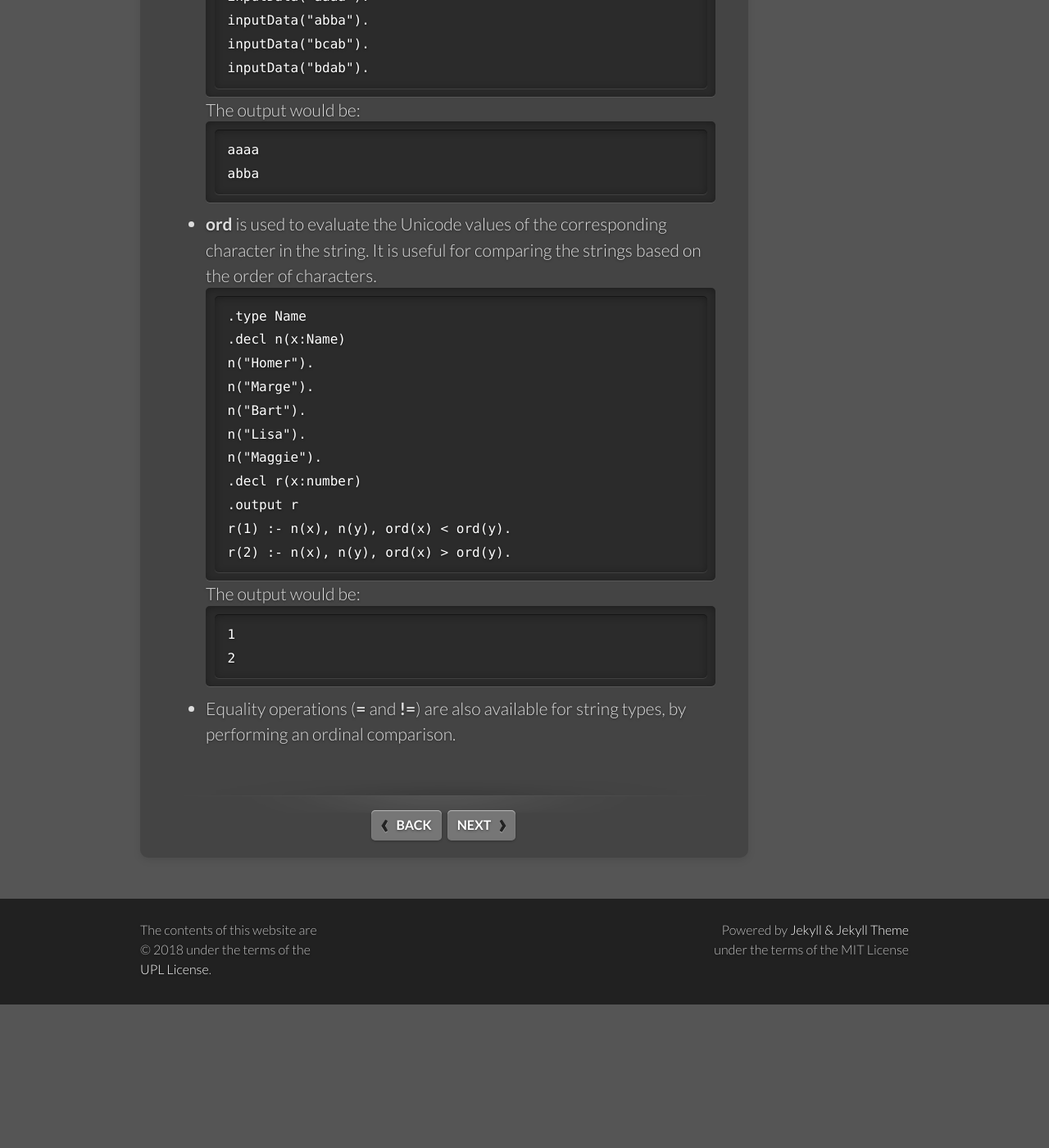
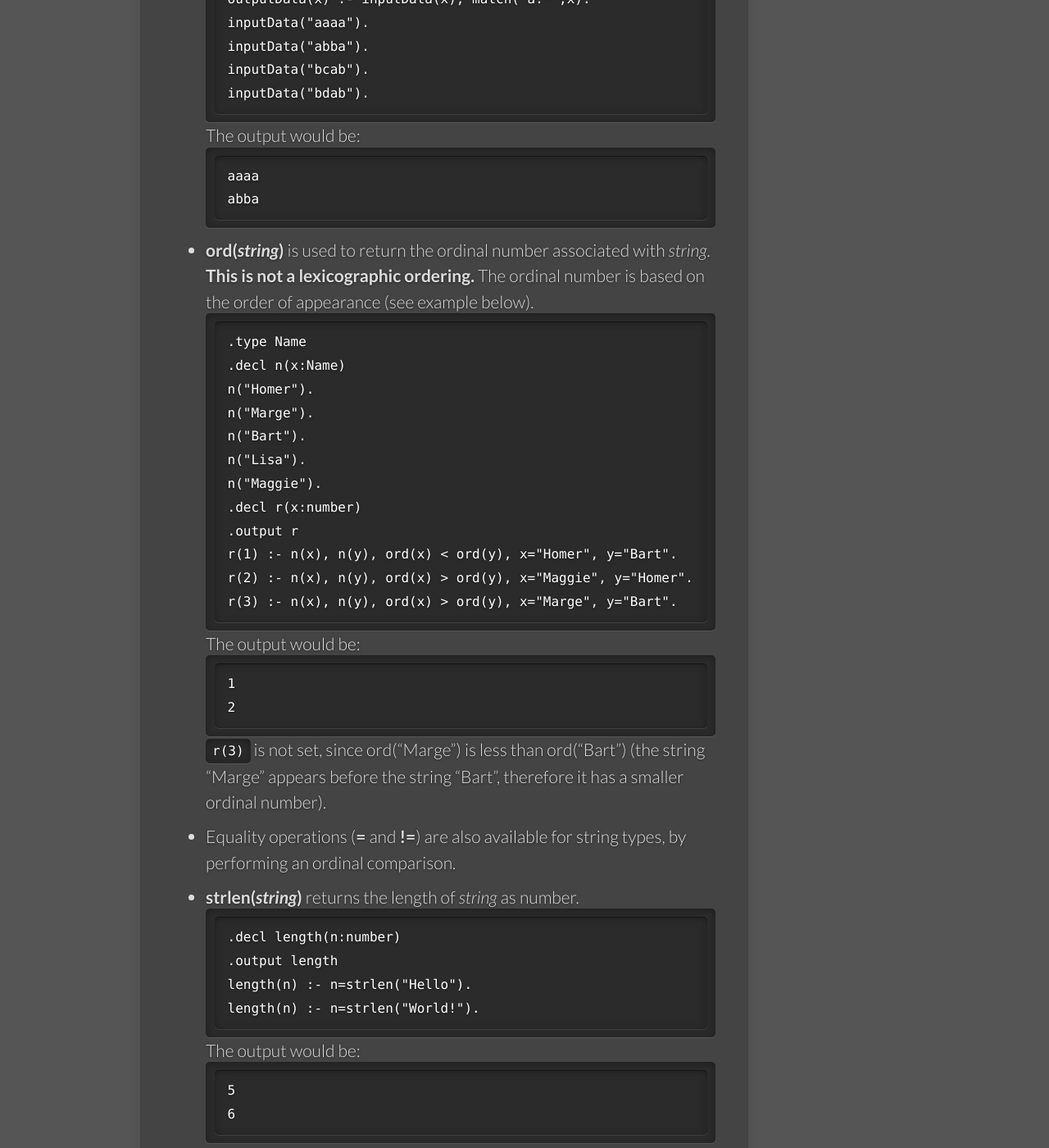
Before and after one commit to souffle-lang/souffle-lang.github.io, a Jekyll site: the page built from _docs/strings.md, in a window 1280 px wide and 1400 px high, scrolled down 1701 px. Shown: the whole window at 82% size. Built offline with Jekyll 4.4.1, drawn with Linux system fonts in a browser that asks for light colours; before the commit the page ends 2926 px from its top, so only the background shows below that; some of the changed text lies outside the part shown.

Commit message:
Added documentation for new keywords
Added examples and documentation for strlen, substr, to_number.
Changed the description and the example of ord for better understandability of how it works.

````diff
--- a/_docs/strings.md
+++ b/_docs/strings.md
@@ -4,7 +4,7 @@ title: Strings
 permalink: /docs/strings/
 ---
 
-* **cat** is used to concatenate two strings together. It can be nested to concatenate more than two strings.
+* **cat(*string*, *string*)** is used to concatenate two strings together. It can be nested to concatenate more than two strings.
 ```
 .type A
 .decl Y(a:A, b:A)
@@ -66,7 +66,7 @@ aaaa
 abba
 ```
 
-* **ord** is used to evaluate the Unicode values of the corresponding character in the string. It is useful for comparing the strings based on the order of characters.
+* **ord(*string*)** is used to return the ordinal number associated with *string*. **This is not a lexicographic ordering.** The ordinal number is based on the order of appearance (see example below).
 ```
 .type Name
 .decl n(x:Name)
@@ -77,13 +77,56 @@ n("Lisa").
 n("Maggie").
 .decl r(x:number)
 .output r
-r(1) :- n(x), n(y), ord(x) < ord(y).
-r(2) :- n(x), n(y), ord(x) > ord(y).
+r(1) :- n(x), n(y), ord(x) < ord(y), x="Homer", y="Bart".
+r(2) :- n(x), n(y), ord(x) > ord(y), x="Maggie", y="Homer".
+r(3) :- n(x), n(y), ord(x) > ord(y), x="Marge", y="Bart".
 ```
 The output would be:
 ```
 1
 2
 ```
+`r(3)` is not set, since ord("Marge") is less than ord("Bart") (the string "Marge" appears before the string "Bart", therefore it has a smaller ordinal number).
 
 * Equality operations (**=** and **!=**) are also available for string types, by performing an ordinal comparison.
+
+* **strlen(*string*)** returns the length of *string* as number.
+```
+.decl length(n:number)
+.output length
+length(n) :- n=strlen("Hello").
+length(n) :- n=strlen("World!").
+```
+The output would be:
+```
+5
+6
+```
+
+* **substr(*string*, *from_index*, *to_index*)** is used to return the substring ranging from *from_index* to *to_index* of *string*. The indices are zero-based.
+```
+.type String
+.decl substring(s:String)
+.output substring
+substring(s) :- s=substr("Hello", 1, 3).
+substring(s) :- string="World!", s=substr(string, 3, strlen(string)).
+```
+The output would be:
+```
+ell
+ld!
+```
+
+* **to_number(*string*)** transforms a string representing a number to its associated number.
+```
+.decl tonumber(n:number)
+.output tonumber
+tonumber(n) :- n=to_number("123").
+tonumber(n) :- n=to_number("1534").
+```
+The output would be:
+```
+123
+1534
+```
+The reverse operation **to_string(*number*)** also exists, which turns a number to its string representation.
````
Also changed, not shown: other parts of _docs/strings.md (+1 -1 lines).
